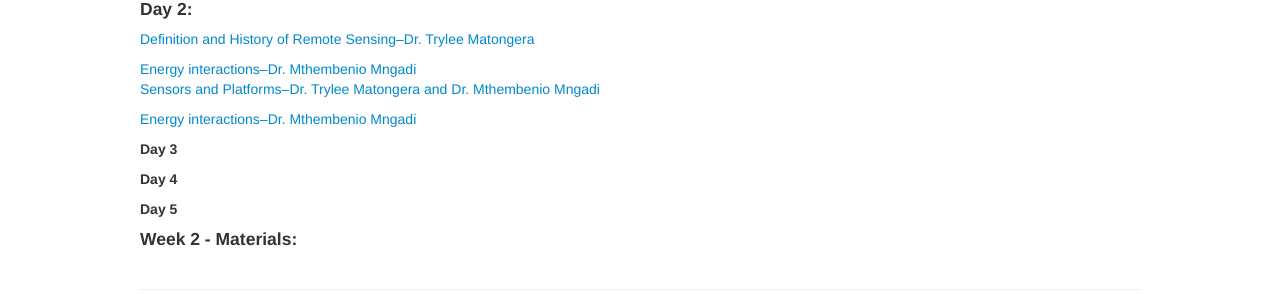
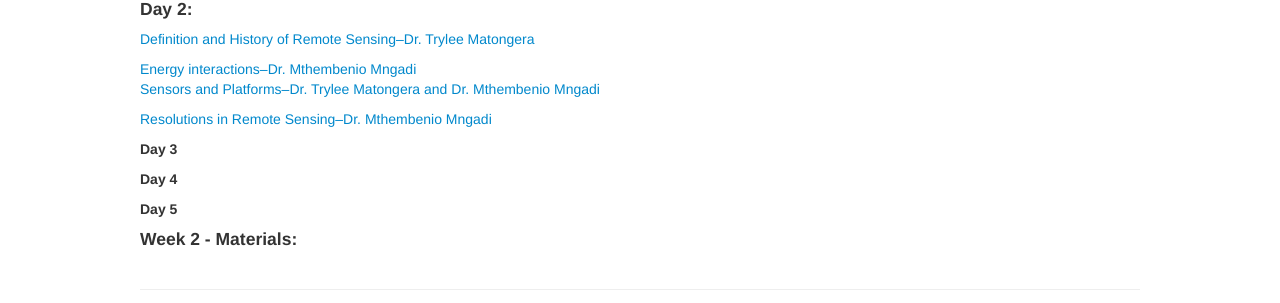
Before and after one commit to ccfscourseukzn/ccfscourseukzn.github.io, a Jekyll site: the page built from pages/lectures.md, in a window 1280 px wide. Shown: the part 603-906 px from the top of the page. Built offline with Jekyll 4.4.1, drawn with Linux system fonts in a browser that asks for light colours.

Commit message:
Update lectures.md

```diff
--- a/pages/lectures.md
+++ b/pages/lectures.md
@@ -20,7 +20,7 @@ Below you'll find a list of links to lecture notes and code as well as links to
 
 <a href="https://ccfscourseukzn.github.io/PDFLectures/Bernd Franke_Base Carbone - données V18.1.xlsx" download> Introduction to Concepts and Indicators: Environmental footprints of foods - Bernd Franke</a> <br>
 
-<a href="https://harvard.zoom.us/rec/share/Ze2JowCeZBwvbeH-epTlpBdyw0jlEY3n7VDmHm-JhuPhqIzpMkOqiRMYlLXyA46X.kd9ZTtfso6czoxrw?startTime=1688971304000" > Video of Day 1 Sessions</a> <be>
+<a href="https://harvard.zoom.us/rec/share/Ze2JowCeZBwvbeH-epTlpBdyw0jlEY3n7VDmHm-JhuPhqIzpMkOqiRMYlLXyA46X.kd9ZTtfso6czoxrw?startTime=1688971304000" download > Video of Day 1 Sessions</a> <be>
 
 <h4> Day 2: </h4>
 <a href="https://ccfscourseukzn.github.io/PDFLectures/History of remote sensing.pptx" download> Definition and History of Remote Sensing--Dr. Trylee Matongera</a> <br>
@@ -28,7 +28,7 @@ Below you'll find a list of links to lecture notes and code as well as links to
 <a href="https://ccfscourseukzn.github.io/PDFLectures/Energy interaction.ppt" download> Energy interactions--Dr. Mthembenio Mngadi</a> <br>
 <a href="https://ccfscourseukzn.github.io/PDFLectures/Sensors and Platforms.pptx" download> Sensors and Platforms--Dr. Trylee Matongera and Dr. Mthembenio Mngadi </a> <br>
 
-<a href="https://ccfscourseukzn.github.io/PDFLectures/Energy interaction.ppt" download> Energy interactions--Dr. Mthembenio Mngadi</a> <br>
+<a href="https://ccfscourseukzn.github.io/PDFLectures/Resolutions in remote sensing.ppt" download> Resolutions in Remote Sensing--Dr. Mthembenio Mngadi</a> <br>
 
 
 
```
